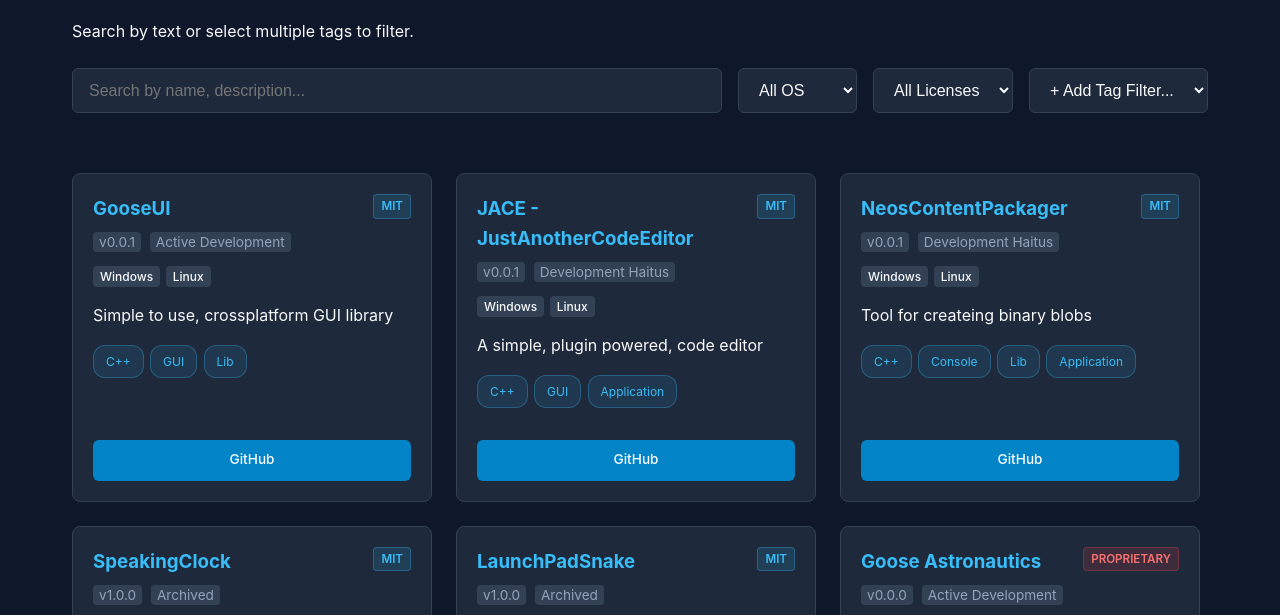
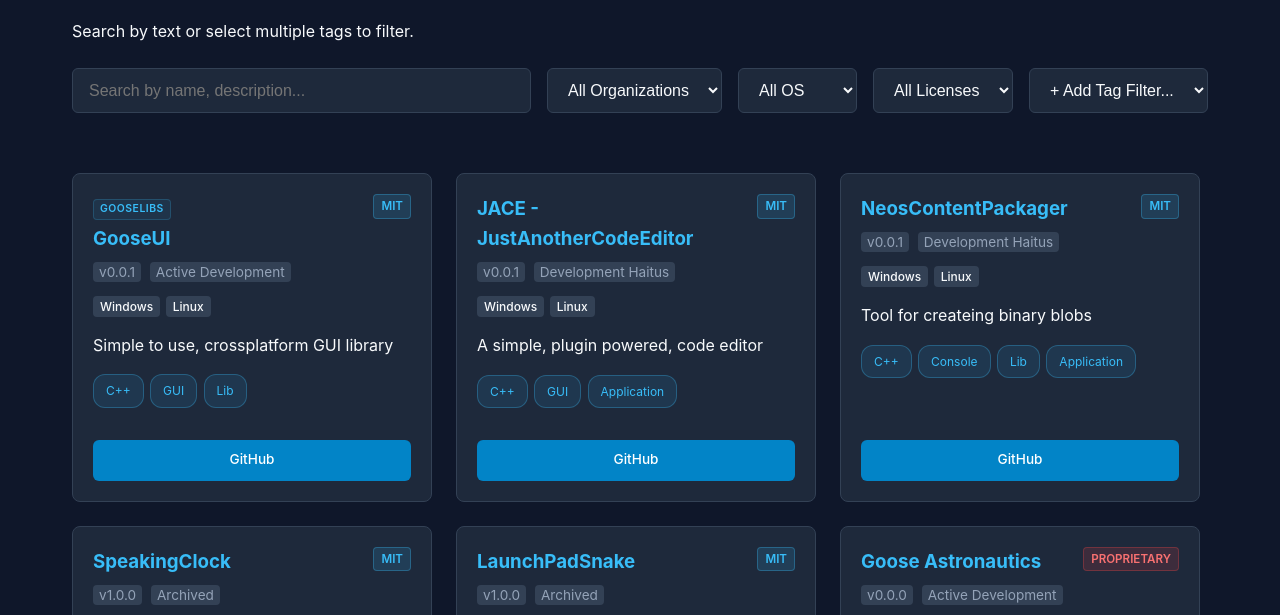
Before and after one commit to Hedge239/Hedge239.github.io, a plain HTML site: page index.html in a window 1280 px wide. Shown: the part 174-789 px from the top of the page. Drawn offline with Linux system fonts and the light colour scheme.

Commit message:
Add organizations

```diff
--- a/pages/projects.html
+++ b/pages/projects.html
@@ -4,6 +4,10 @@
 
     <div class="controls">
         <input type="text" id="searchInput" placeholder="Search by name, description..." oninput="filterProjects()">
+
+        <select id="orgSelect" onchange="filterProjects()">
+            <option value="">All Organizations</option>
+        </select>
 
         <select id="osSelect" onchange="filterProjects()">
             <option value="">All OS</option>
--- a/projects.json
+++ b/projects.json
@@ -6,6 +6,7 @@
     "license": "MIT",
     "os": ["Windows", "Linux"],
     "description": "Simple to use, crossplatform GUI library",
+    "organization": "GooseLibs",
     "tags": ["C++", "GUI", "Lib"],
     "links": [
       { "label": "GitHub", "url": "https://github.com/Hedge239/GooseUI" }
--- a/scripts/projects.js
+++ b/scripts/projects.js
@@ -31,11 +31,13 @@ function populateDropdowns(projectData)
   const tagSet = new Set();
   const licenseSet = new Set();
   const osSet = new Set();
+  const orgSet = new Set();
 
   projectData.forEach(proj => {
     if(proj.tags){ proj.tags.forEach(tag => tagSet.add(tag)); }
     if(proj.license){ licenseSet.add(proj.license); }
     if(proj.os){ proj.os.forEach(o => osSet.add(o)); }
+    if(proj.organization){ orgSet.add(proj.organization); }
   })
 
   const tagSelect = document.getElementById('tagSelect');
@@ -70,6 +72,17 @@ function populateDropdowns(projectData)
       option.value = os;
       option.textContent = os;
       osSelect.appendChild(option);
+    });
+  }
+
+  const orgSelect = document.getElementById('orgSelect');
+  if (orgSelect) {
+    orgSelect.innerHTML = '<option value="">All Organizations</option>';
+    Array.from(orgSet).sort().forEach(org => {
+      const option = document.createElement('option');
+      option.value = org;
+      option.textContent = org;
+      orgSelect.appendChild(option);
     });
   }
 }
@@ -120,13 +133,14 @@ function renderActiveTags()
 function filterProjects()
 {
   const queryInput = document.getElementById('searchInput');
+  const licenseSelect = document.getElementById('licenseSelect');
+  const osSelect = document.getElementById('osSelect');
+  const orgSelect = document.getElementById('orgSelect');
+
   const query = queryInput ? queryInput.value.toLowerCase() : '';
-
-  const licenseSelect = document.getElementById('licenseSelect');
   const selectedLicense = licenseSelect ? licenseSelect.value : '';
-
-  const osSelect = document.getElementById('osSelect');
   const selectedOS = osSelect ? osSelect.value : '';
+  const selectedOrg = orgSelect ? orgSelect.value : '';
 
   const filtered = projects.filter(p => {
     const matchesSearch =
@@ -138,8 +152,9 @@ function filterProjects()
     const matchesLicense = !selectedLicense || p.license === selectedLicense;
     const matchesOS = !selectedOS || (p.os && p.os.includes(selectedOS));
     const matchesTags = Array.from(selectedTags).every(tag => p.tags && p.tags.includes(tag));
+    const matchesOrg = !selectedOrg || p.organization === selectedOrg;
 
-    return matchesSearch && matchesLicense && matchesOS && matchesTags;
+    return matchesSearch && matchesLicense && matchesOS && matchesTags && matchesOrg;
   });
 
   renderProjects(filtered);
@@ -166,6 +181,7 @@ function renderProjects(projectData)
     const licenseClass = isProprietary ? 'license-badge proprietary' : 'license-badge standard';
     const licenseText = proj.license || 'Unlicensed';
 
+    const orgEyebrowHTML = proj.organization ? `<span class="project-eyebrow">${proj.organization}</span><br>` : '';
     const osHTML = (proj.os || []).map(os => `<span class="os-badge">${os}</span>`).join('');
     const tagsHTML = (proj.tags || []).map(t => `<span class="tag-pill" onclick="addTagFilter('${t}')">${t}</span>`).join('');
 
@@ -180,7 +196,10 @@ function renderProjects(projectData)
     card.innerHTML = `
       <div>
         <div class="project-header">
-          <h3 class="project-title">${proj.name}</h3>
+          <div>
+            ${orgEyebrowHTML}
+            <h3 class="project-title">${proj.name}</h3>
+          </div>
           <span class="${licenseClass}">${licenseText}</span>
         </div>
         <div class="project-meta">
--- a/styles/styles.css
+++ b/styles/styles.css
@@ -284,6 +284,21 @@ body {
   padding: 0.4rem 0;
 }
 
+/* Organization Eyebrow Style */
+.project-eyebrow {
+  display: inline-block;
+  font-size: 0.65rem;
+  font-weight: 600;
+  text-transform: uppercase;
+  letter-spacing: 0.05em;
+  color: var(--accent);
+  background-color: rgba(56, 189, 248, 0.08);
+  border: 1px solid rgba(56, 189, 248, 0.2);
+  padding: 1px 6px;
+  border-radius: 4px;
+  margin-bottom: 4px;
+}
+
 /* Bottom Bar / Footer */
 .site-footer {
   background-color: var(--card-bg);
```
